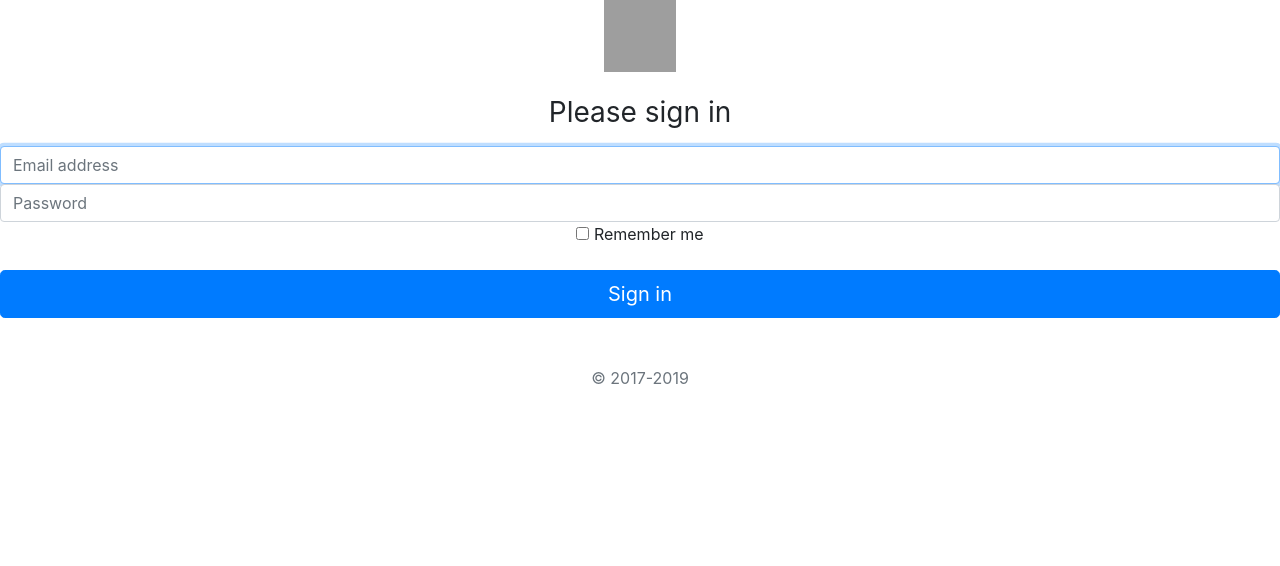
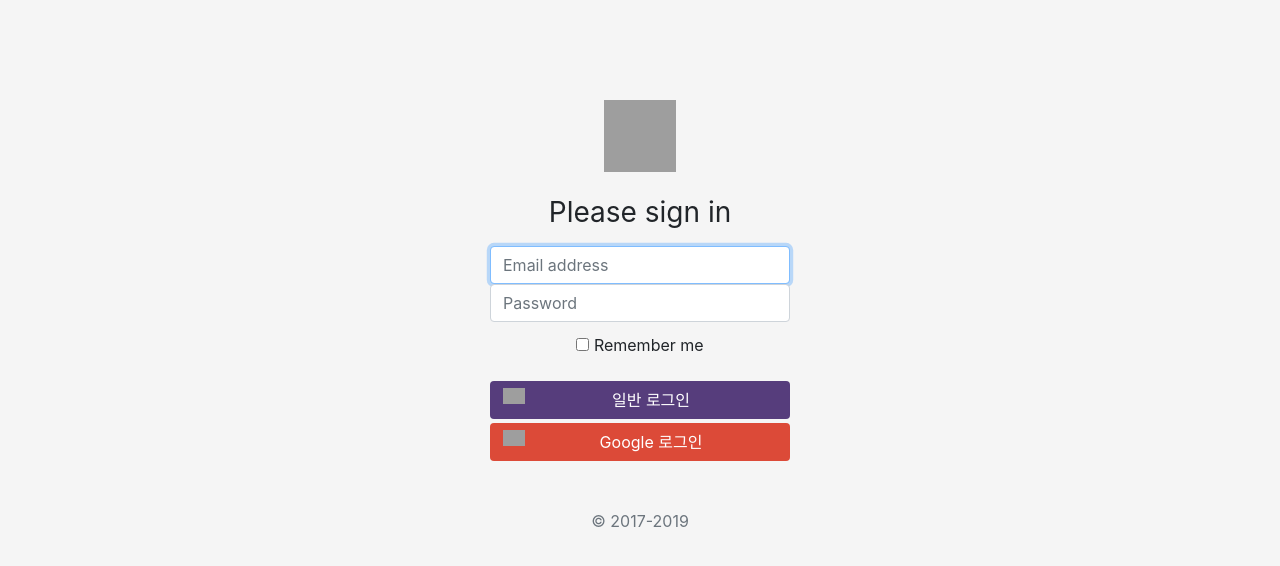
Before and after one commit to GoormLevelupTeam2/Team2, a Django app: page / in a window 1280 px wide. Shown: the top 566 px of the page. Run offline with Django 3.2, Linux system fonts and the light colour scheme; some libraries are stand-ins or nearby versions; grey boxes are pictures that could not be loaded.

Commit message:
login template

```diff
--- a/accounts/templates/accounts/index.html
+++ b/accounts/templates/accounts/index.html
@@ -41,14 +41,29 @@
                 font-size: 3.5rem;
             }
         }
+
+        a:active{ text-decoration: none;}
+        a:visited{ text-decoration: none;}
+        a:hover{ text-decoration: none;}
+        a{ text-decoration: none;}
+
+        body{
+            background-color: #f5f5f5;
+        }
+        .container{
+            width : 330px;
+            text-align: center;
+            margin-top : 100px;
+        }
     </style>
     <!-- Custom styles for this template -->
     <link href="signin.css" rel="stylesheet">
 </head>
 
 <body class="text-center">
+    <div class="container">
         <form class="form-signin">
-        <img class="mb-4" src="/docs/4.4/assets/brand/bootstrap-solid.svg" alt="" width="72" height="72">
+            <img class="mb-4" src="https://getbootstrap.com/docs/4.4/assets/brand/bootstrap-solid.svg" alt="" width="72" height="72">
             <h1 class="h3 mb-3 font-weight-normal">Please sign in</h1>
             <label for="inputEmail" class="sr-only">Email address</label>
             <input type="email" id="inputEmail" class="form-control" placeholder="Email address" required autofocus>
@@ -56,12 +71,15 @@
             <input type="password" id="inputPassword" class="form-control" placeholder="Password" required>
             <div class="checkbox mb-3">
                 <label>
-                <input type="checkbox" value="remember-me"> Remember me
+                    <input type="checkbox" class="mt-3" value="remember-me"> Remember me
                 </label>
             </div>
-        <button class="btn btn-lg btn-primary btn-block" type="submit">Sign in</button>
+            <a href=""><span class="btn btn-block mt-3" style="background-color : #563d7c; color:#fff;"><img src="https://getbootstrap.com/docs/4.4/assets/brand/bootstrap-solid.svg" width="22px;" style="float:left;">일반 로그인</span></a>
+            <a href=""><span class="btn btn-block mt-1" style="background-color : #DC4A38; color:#fff;; "><img src="https://bit.ly/2q4tG67" width="22px;" style="float:left;">Google 로그인</span></a>
             <p class="mt-5 mb-3 text-muted">&copy; 2017-2019</p>
         </form>
+    </div>
+
     <!-- Bootstrap JS -->
     <script src="https://code.jquery.com/jquery-3.4.1.slim.min.js"
         integrity="sha384-J6qa4849blE2+poT4WnyKhv5vZF5SrPo0iEjwBvKU7imGFAV0wwj1yYfoRSJoZ+n"
```
Also changed, not shown: accounts/migrations/__init__.py (deleted). Lines whose indentation alone changed are shown as unchanged.
